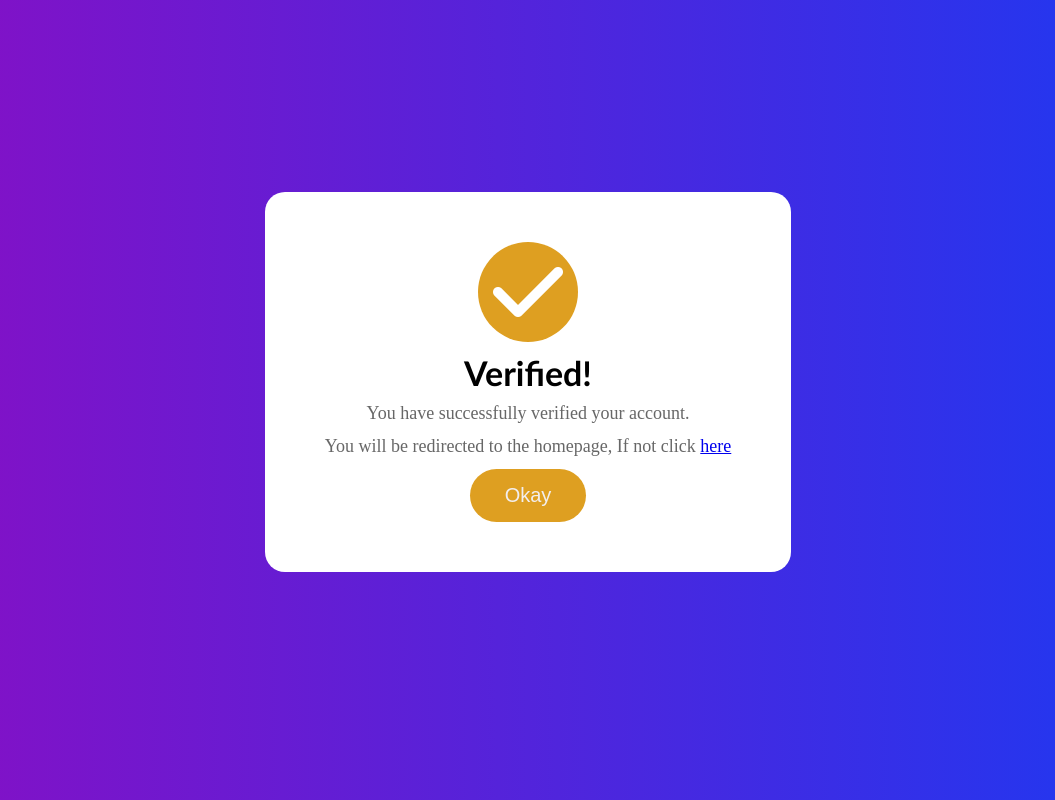
After one commit to FiatDev1/Elon-BTC, a PHP site: page /validation.html in a window 1280 px wide. The commit adds this page. Shown: the whole page, without its empty margins (112-1167 px from the left). Run offline with PHP 8.4, Linux system fonts and the light colour scheme; some libraries are stand-ins or nearby versions.

Commit message:
validation/onvalidation pages, other random file update

```diff
--- a/api/login.php
+++ b/api/login.php
@@ -22,6 +22,7 @@ if ($_REQUEST) {
                 $res["created"] = $user->created;
                 $res["modified"] = $user->modified;
                 $res["state"] = true;
+                $res["status"] = true;
 
                 $response = json_encode($res);
 
--- a/styles/style.css
+++ b/styles/style.css
@@ -10,7 +10,6 @@ body {
   /* background : linear-gradient(45deg, #56127a, #4a15dd); */
   background    : linear-gradient(90deg, #880fc4 0%, #1d39f2 100%);
   font-family   : "roboto", sans-serif;
-  /* border     : 3px solid black; */
 }
 
 .my_bttn {
@@ -114,6 +113,7 @@ nav ul li a {
   cursor         : pointer;
   position       : relative;
   padding        : 5px 0;
+  outline: none;
 }
 
 nav .button{
--- /dev/null
+++ b/styles/validation.css
@@ -0,0 +1,73 @@
+* {
+    padding   : 0;
+    margin    : 0;
+    box-sizing: border-box;
+}
+
+body {
+    background: linear-gradient(90deg, #880fc4 0%, #1d39f2 100%);
+}
+
+main {
+    /* border: 3px greenyellow solid; */
+    margin-top:15%;
+    display        : flex;
+    align-items    : center;
+    justify-content: center;
+}
+
+
+.card {
+    background-color: #fff;
+    padding         : 50px 60px 50px 60px;
+    border-radius   : 20px;
+    text-align      : center;
+    display         : flex;
+    flex-direction  : column;
+    /* line-height: 40px; */
+    justify-content : center;
+    /* width        : 650px; */
+    /* height       : 700px; */
+}
+
+.card-icon{
+
+
+}
+
+.card-icon i{
+    font-size: 80px;
+    width: 100px;
+    height: 100px;
+    background-color: #de9f21;
+    padding: 10px;
+    align-items: center;
+    /* justify-content: center; */
+    border-radius: 50%;
+    color: #fff;
+    /* color: white; */
+}
+
+.card-title h1 {
+    font-size  : 34px;
+    font-family: 'Trebuchet MS';
+    margin     : 10px 0 10px 0;
+}
+
+.card-body p {
+    font-size    : 18px;
+    margin-bottom: 12px;
+    color        : #575757e7;
+}
+
+.card-body .btn {
+    padding         : 15px 35px;
+    font-size       : 20px;
+    background      : transparent;
+    border          : none;
+    background-color: #de9f21;
+    color           : #f2eeee;
+    cursor          : pointer;
+    outline         : none;
+    border-radius   : 30px;
+}
--- /dev/null
+++ b/validation.html
@@ -0,0 +1,35 @@
+<!DOCTYPE html>
+<html lang="en">
+
+<head>
+    <meta charset="UTF-8">
+    <meta http-equiv="X-UA-Compatible" content="IE=edge">
+    <meta name="viewport" content="width=device-width, initial-scale=1.0">
+    <title>Email Verification</title>
+    <link rel="stylesheet" href="styles/validation.css">
+    <link rel="stylesheet" href="https://cdnjs.cloudflare.com/ajax/libs/font-awesome/6.1.1/css/all.min.css" />
+</head>
+
+<body>
+    <main>
+            <div class="card">
+                <div class="card-icon">
+<i class="fas fa-check"></i>
+                </div>
+
+                <div class="card-title"><h1>Verified!</h1></div>
+
+
+                <div class="card-body">
+                    <p>You have successfully verified your account.</p>
+
+                    <p>You will be redirected to the homepage, If not click <a href="index.html">here</a></p>
+
+
+                <div><button class="btn">Okay</button></div>
+                </div>
+            </div>
+    </main>
+</body>
+
+</html>
```
Also changed, not shown: api/createAccount.php (+26 -0 lines), index.html (+8 -9 lines), js/events.js (+31 -4 lines), js/requests.js (+36 -36 lines), js/script.js (+12 -12 lines), login.html (+5 -4 lines), onValidation.html (added, +36 -0 lines), register.html (+17 -20 lines), styles/onValidation.css (added, +58 -0 lines), styles/register.css (+37 -25 lines), images/bitcoin-encryption.png (added), images/submit-img.png (deleted).
